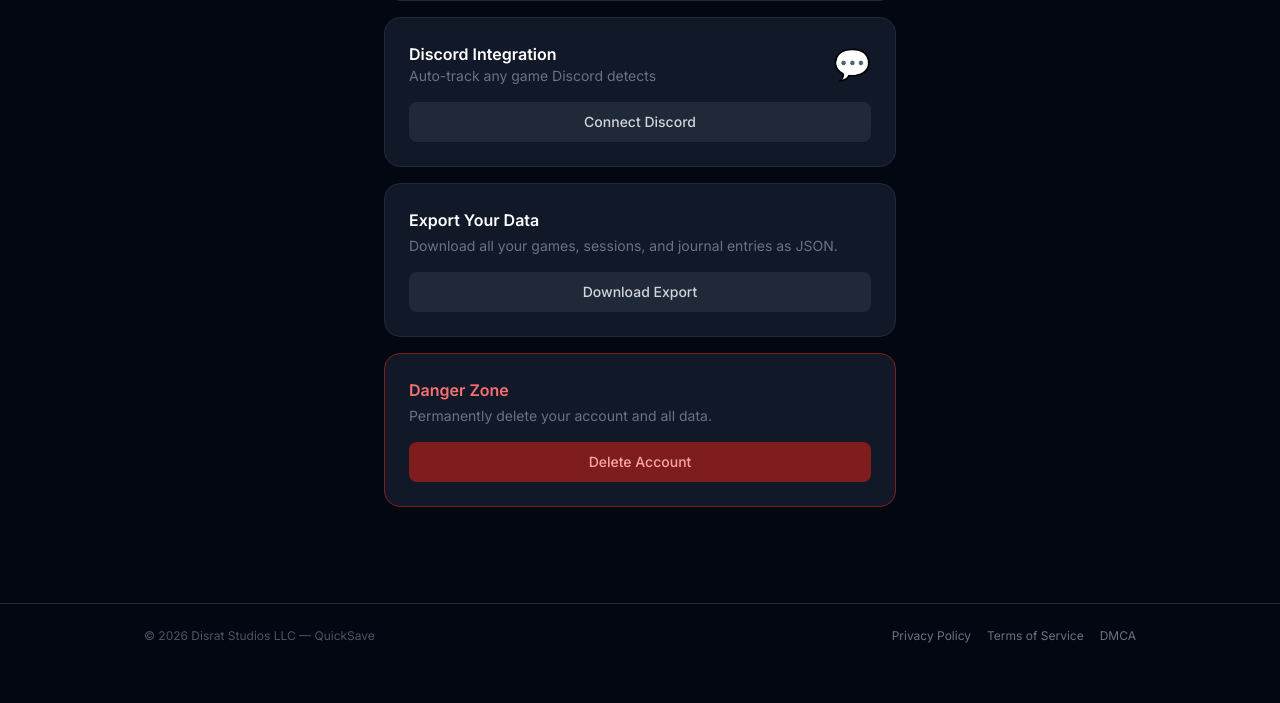
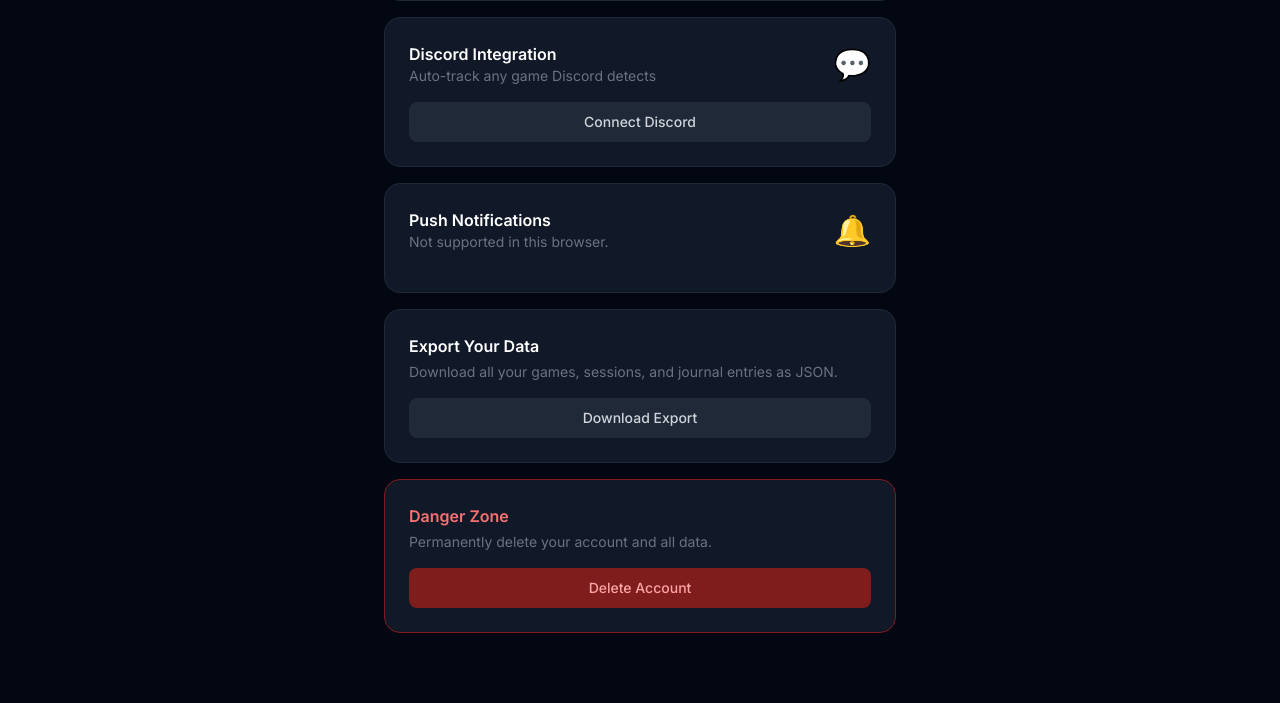
Before and after one commit to Rilcantus/QuickSave, a Django app: page /accounts/settings/ in a window 1280 px wide. Shown: the part 1338-2041 px from the top of the page. Before the commit the page ends 1981 px from the top, so only its background shows below. Run offline with Django 5.2, Linux system fonts and the light colour scheme; the visitor is signed in with stand-in values (Sample User, id 1); data that the repository does not hold is empty; some libraries are stand-ins or nearby versions.

Commit message:
add push notification toggle to account settings

```diff
--- a/templates/accounts/settings.html
+++ b/templates/accounts/settings.html
@@ -210,6 +210,115 @@
     </a>
   </div>
 
+  <!-- Push Notifications -->
+  <div class="bg-gray-900 border border-gray-800 rounded-2xl p-6 mb-4">
+    <div class="flex items-center justify-between mb-4">
+      <div>
+        <p class="text-white font-semibold">Push Notifications</p>
+        <p class="text-gray-500 text-sm" id="push-status-text">Checking…</p>
+      </div>
+      <span class="text-3xl">🔔</span>
+    </div>
+    <button id="settings-notify-btn"
+            class="hidden w-full text-center bg-gray-800 hover:bg-gray-700 text-gray-300 font-medium py-2.5 rounded-lg transition text-sm">
+      Enable Notifications
+    </button>
+    <button id="settings-unnotify-btn"
+            class="hidden w-full text-center bg-gray-800 hover:bg-gray-700 text-gray-300 font-medium py-2.5 rounded-lg transition text-sm">
+      Disable Notifications
+    </button>
+    <p id="push-blocked-msg" class="hidden text-gray-600 text-sm">
+      Notifications are blocked. Allow them in your browser settings for this site.
+    </p>
+  </div>
+
+  <script>
+  (function() {
+    const VAPID_PUBLIC_KEY = '{{ VAPID_PUBLIC_KEY }}';
+    const SUBSCRIBE_URL = '{% url "push_subscribe" %}';
+    const UNSUBSCRIBE_URL = '{% url "push_unsubscribe" %}';
+    const CSRF = '{{ csrf_token }}';
+
+    const statusText = document.getElementById('push-status-text');
+    const enableBtn  = document.getElementById('settings-notify-btn');
+    const disableBtn = document.getElementById('settings-unnotify-btn');
+    const blockedMsg = document.getElementById('push-blocked-msg');
+
+    function urlBase64ToUint8Array(b64) {
+      const pad = '='.repeat((4 - b64.length % 4) % 4);
+      const b = (b64 + pad).replace(/-/g, '+').replace(/_/g, '/');
+      return Uint8Array.from([...atob(b)].map(c => c.charCodeAt(0)));
+    }
+
+    async function checkStatus() {
+      if (!('serviceWorker' in navigator) || !('PushManager' in window) || !VAPID_PUBLIC_KEY) {
+        statusText.textContent = 'Not supported in this browser.';
+        return;
+      }
+      if (Notification.permission === 'denied') {
+        statusText.textContent = 'Blocked by browser settings.';
+        blockedMsg.classList.remove('hidden');
+        return;
+      }
+      const reg = await navigator.serviceWorker.ready;
+      const sub = await reg.pushManager.getSubscription();
+      if (sub) {
+        statusText.textContent = 'Enabled';
+        statusText.className = 'text-brand-400 text-sm';
+        disableBtn.classList.remove('hidden');
+        enableBtn.classList.add('hidden');
+      } else {
+        statusText.textContent = 'Not enabled';
+        statusText.className = 'text-gray-500 text-sm';
+        enableBtn.classList.remove('hidden');
+        disableBtn.classList.add('hidden');
+      }
+    }
+
+    async function subscribe() {
+      try {
+        const reg = await navigator.serviceWorker.ready;
+        const sub = await reg.pushManager.subscribe({
+          userVisibleOnly: true,
+          applicationServerKey: urlBase64ToUint8Array(VAPID_PUBLIC_KEY),
+        });
+        await fetch(SUBSCRIBE_URL, {
+          method: 'POST',
+          headers: { 'Content-Type': 'application/json', 'X-CSRFToken': CSRF },
+          body: JSON.stringify(sub.toJSON()),
+        });
+        checkStatus();
+      } catch (e) {
+        statusText.textContent = 'Could not enable — check browser permissions.';
+      }
+    }
+
+    async function unsubscribe() {
+      try {
+        const reg = await navigator.serviceWorker.ready;
+        const sub = await reg.pushManager.getSubscription();
+        if (sub) {
+          await fetch(UNSUBSCRIBE_URL, {
+            method: 'POST',
+            headers: { 'Content-Type': 'application/json', 'X-CSRFToken': CSRF },
+            body: JSON.stringify({ endpoint: sub.endpoint }),
+          });
+          await sub.unsubscribe();
+        }
+        checkStatus();
+      } catch (e) {
+        console.log('Unsubscribe failed:', e);
+      }
+    }
+
+    window.addEventListener('load', () => {
+      checkStatus();
+      enableBtn.addEventListener('click', subscribe);
+      disableBtn.addEventListener('click', unsubscribe);
+    });
+  })();
+  </script>
+
   <!-- Data export -->
   <div class="bg-gray-900 border border-gray-800 rounded-2xl p-6 mb-4">
     <p class="text-white font-semibold mb-1">Export Your Data</p>
```
